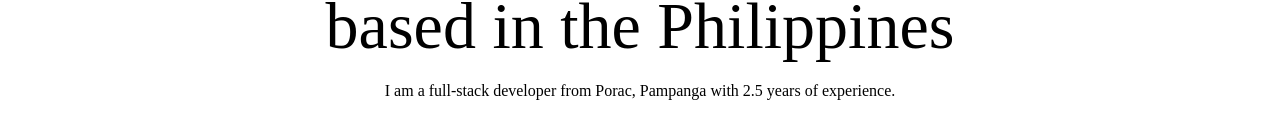
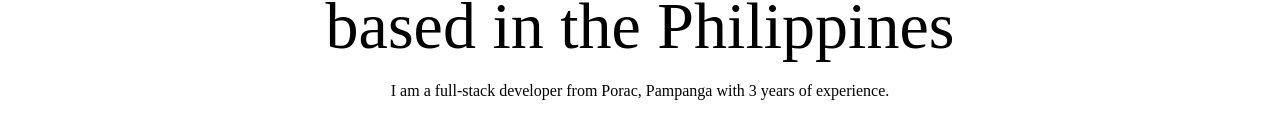
Before and after one commit to iamJohn14/my_portfolio, a Next.js app: page / in a window 1280 px wide. Shown: the part 464-601 px from the top of the page. Built offline with nearby package versions, Linux system fonts and the light colour scheme; a web font is replaced by a local one.

Commit message:
refactor: updated years

```diff
--- a/app/components/Header.jsx
+++ b/app/components/Header.jsx
@@ -43,7 +43,7 @@ const Header = ({isDarkMode}) => {
         whileInView={{opacity: 1 }}
         transition={{duration: 0.6, delay: 0.7}}
         className='max-w-2xl mx-auto font-ovo'>
-        I am a full-stack developer from Porac, Pampanga with 2.5 years of experience.
+        I am a full-stack developer from Porac, Pampanga with 3 years of experience.
       </motion.p>
       <div className='flex flex-col sm:flex-row items-center gap-4 mt-4'>
         <motion.a
```
